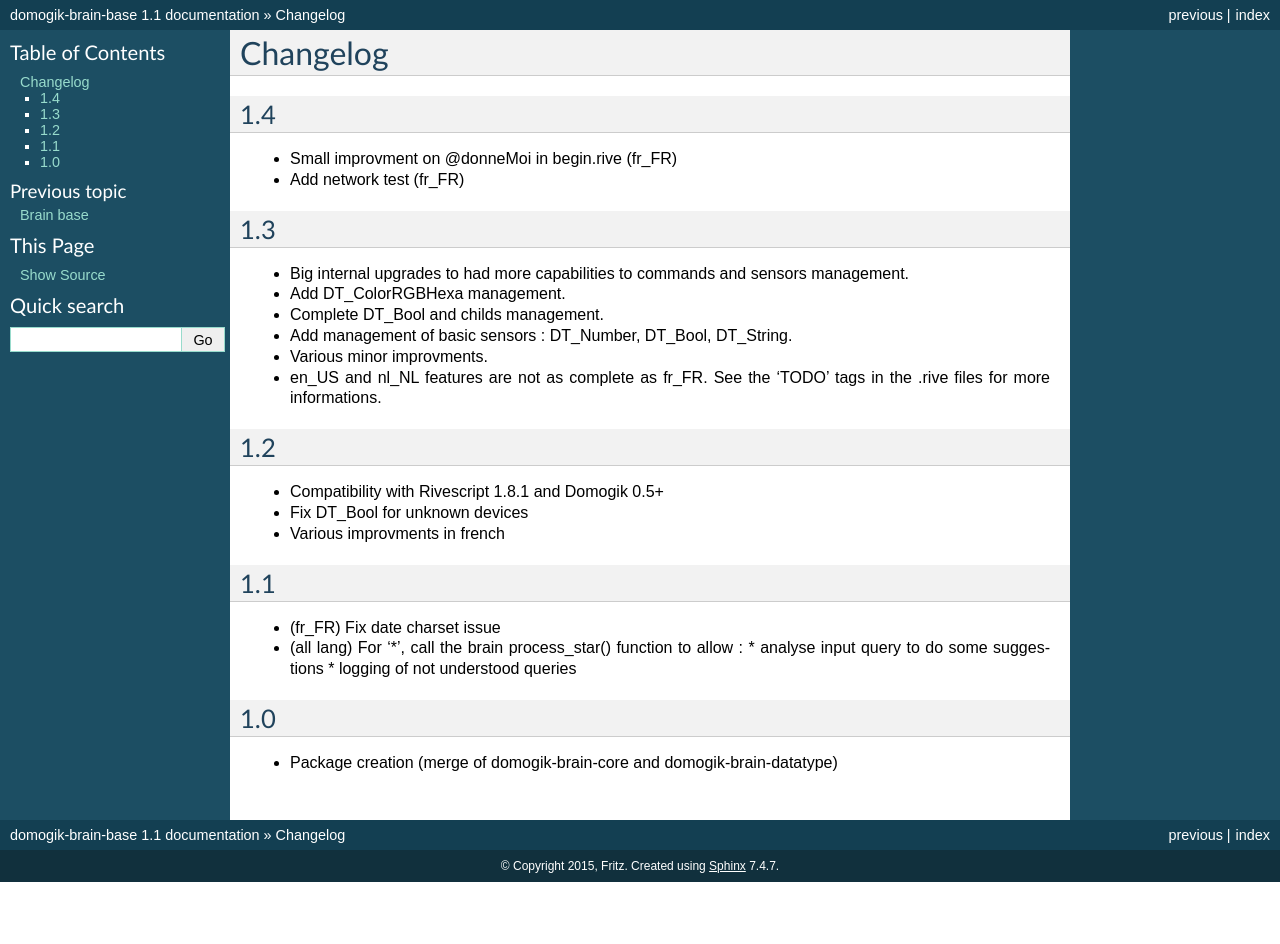
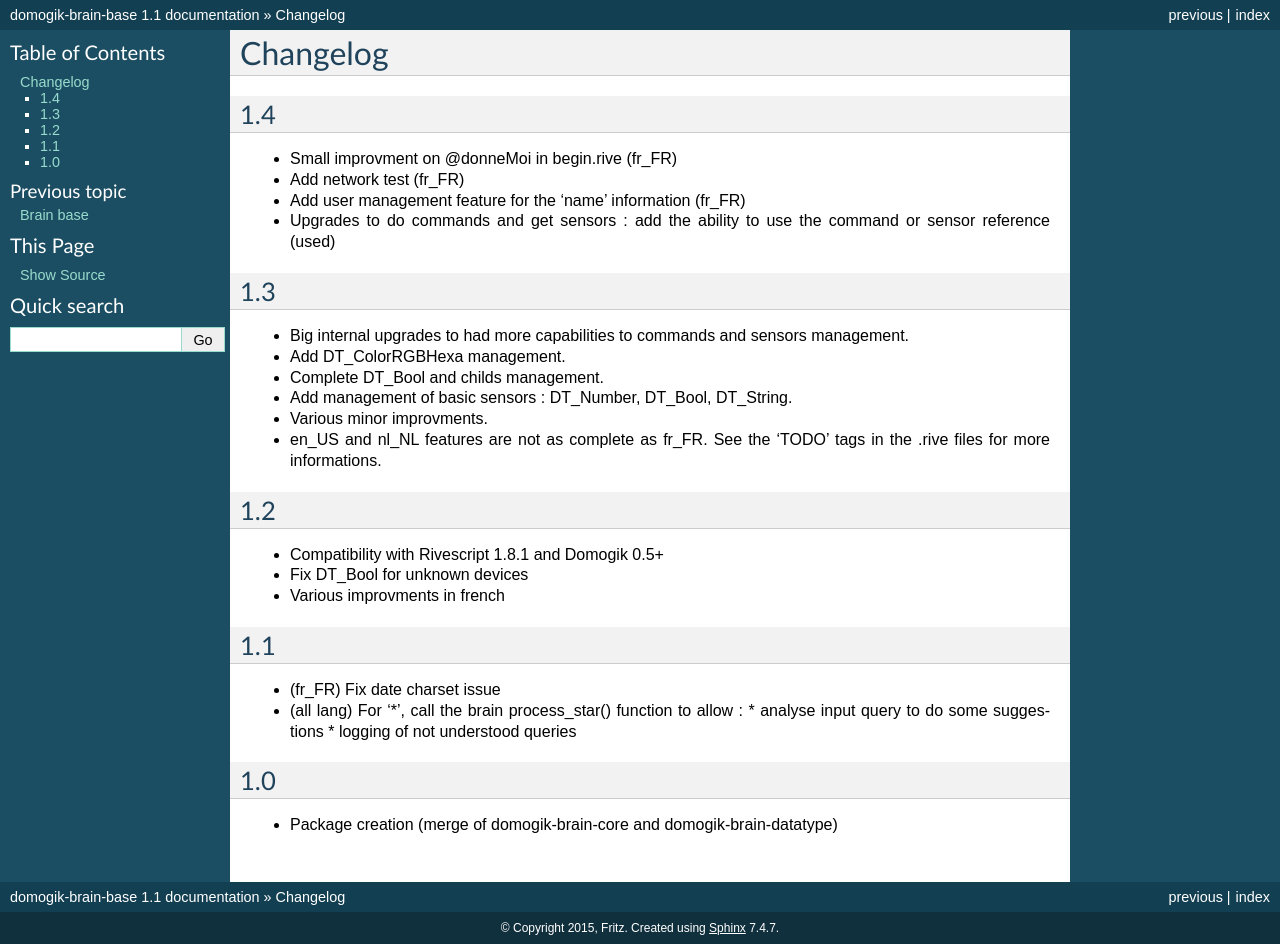
Before and after one commit to domogik/domogik-brain-base, a Sphinx documentation site: the page built from docs/changelog.txt, in a window 1280 px wide. Built offline with Sphinx 7.4.7, drawn with Linux system fonts in a browser that asks for light colours; pages that are not in the unit, such as notebooks, are missing from menus; before the commit the page ends 900 px from its top, so only the background shows below that.

Commit message:
improvments

```diff
--- a/docs/changelog.txt
+++ b/docs/changelog.txt
@@ -7,6 +7,8 @@ Changelog
 
 * Small improvment on @donneMoi in begin.rive (fr_FR)
 * Add network test (fr_FR)
+* Add user management feature for the 'name' information (fr_FR)
+* Upgrades to do commands and get sensors : add the ability to use the command or sensor reference (used)
 
 1.3
 ===
```
Also changed, not shown: 6 other files.
